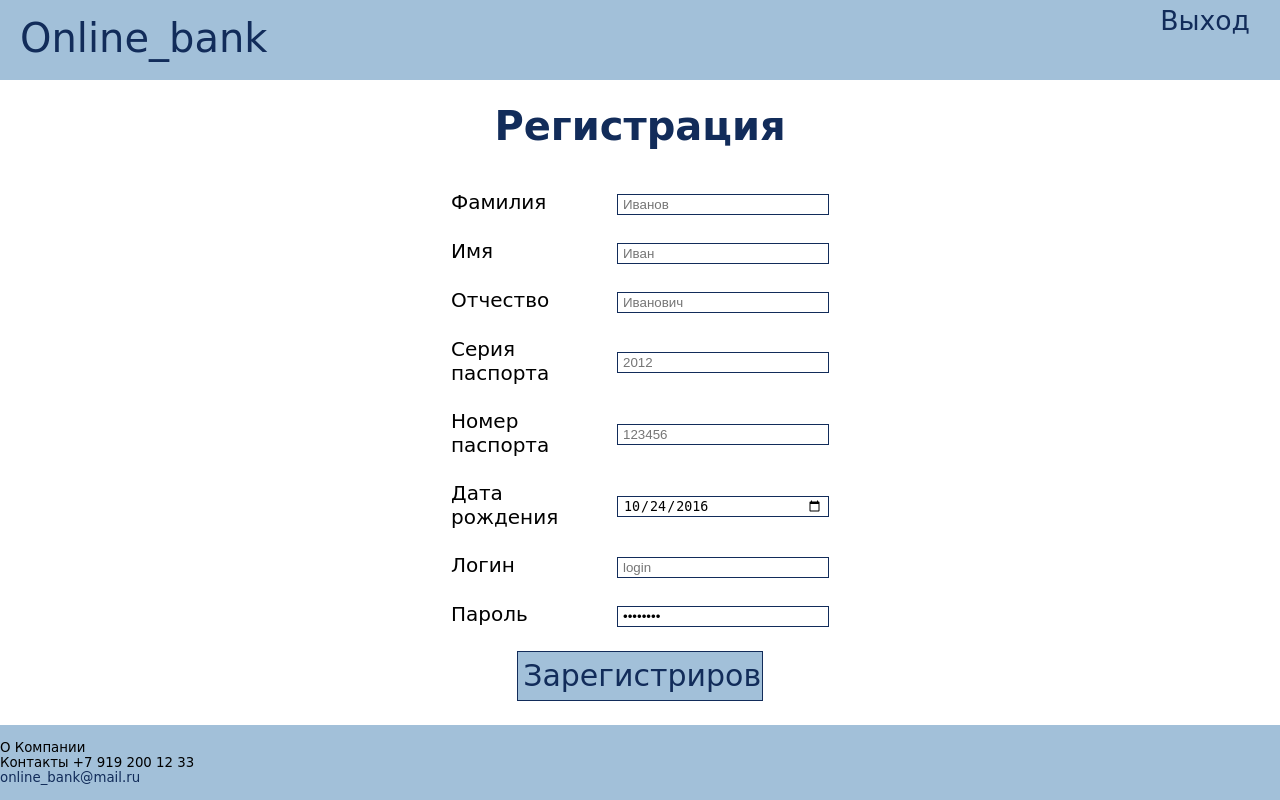
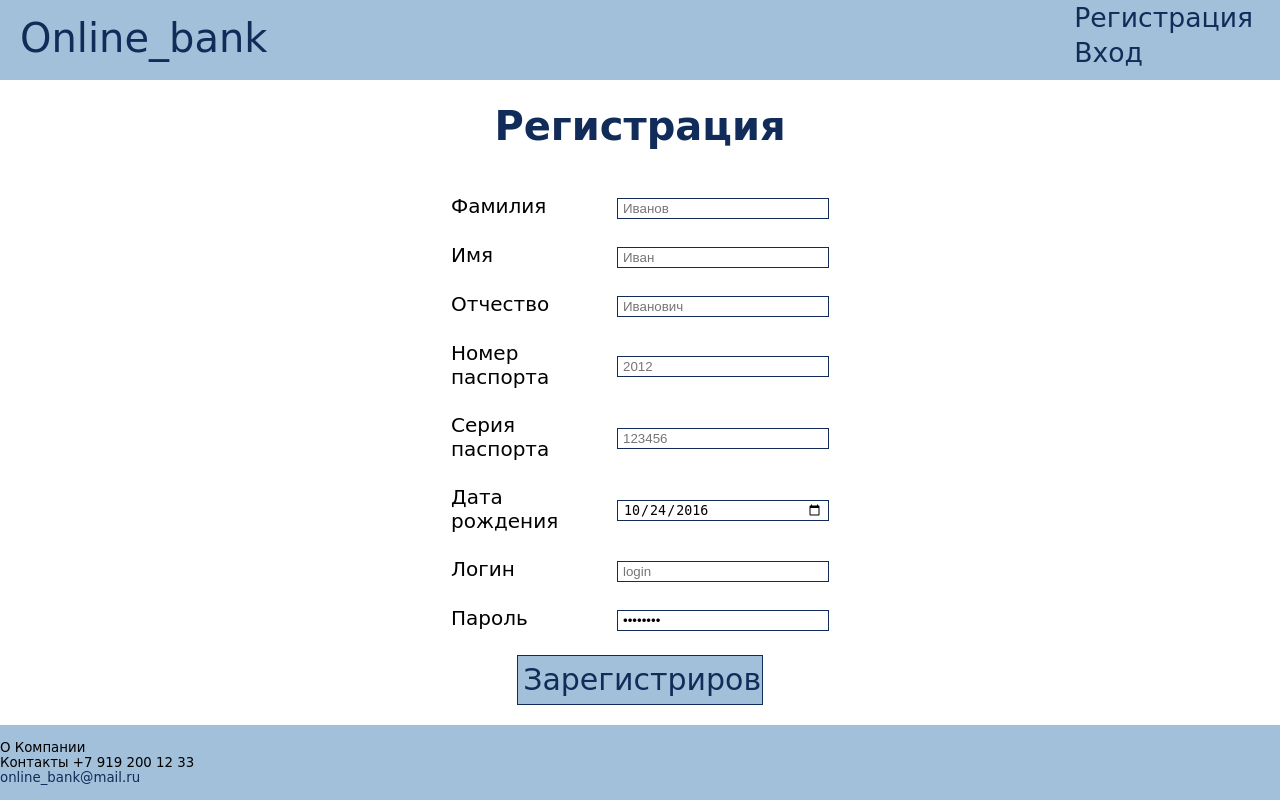
Before and after one commit to kalinina0902/Bank_system, a Flask app: template templates/registration.html in a window 1280 px wide. Run offline with Flask 2, Linux system fonts and the light colour scheme; the template is opened without the code that fills it, so the values that code supplies are empty.

Commit message:
Добавлена регистрация пользователя

```diff
--- a/main.py
+++ b/main.py
@@ -1,8 +1,7 @@
 from flask import Flask, render_template, request, redirect, url_for
 from model.client import *
 from services.add_service import AddService
-from services.find_service import AuthorizationService
-
+from services.find_service import FindService
 from datetime import date
 
 app = Flask(__name__)
@@ -10,43 +9,38 @@
 
 @app.route('/')
 def start():
-  return render_template('index.html')
-
-@app.route('/main')
-def exit():
-    return render_template('index.html')
+  return render_template('main_page.html')
 
 
-@app.route('/registration' )
-def registration():
- return render_template('registration.html')
-
-@app.route('/registration' , methods=['POST'])
-def registration_people():
-    name = request.args['first_name']
-    surname = request.args['second_name']
-    patronymic = request.args['patronymics']
-    passport_id = request.args['number_passport']
-    passport_seria = request.args['seria_passport']
-    date_of_birth = request.args['date_of_birth']
-    login = request.args['login']
-    password = request.args['password']
-    s = AddService.registration_client(name,surname,patronymic,passport_id,passport_seria,date_of_birth,login,password)
-    return render_template('authorization.html')
+@app.route('/main_page', methods=['GET'])
+def menu_action():
+    if request.args['button'] == 'Регистрация':
+        return render_template('registration.html', message="")
+    elif request.args['button'] == 'Вход':
+        return render_template('authorization.html', message="")
 
 
-@app.route('/authorization', methods=['GET'])
-def authorization():
-   return render_template('authorization.html')
+@app.route('/addClient', methods=['GET'])
+def addClient():
+    if request.args['button'] == 'Зарегистрироваться':
+        name = request.args['first_name']
+        surname = request.args['second_name']
+        patronymic = request.args['patronymic']
+        passport_id = int(request.args['passport_id'])
+        passport_seria = int(request.args['passport_seria'])
+        login = request.args['login']
+        password = request.args['password']
+        date_of_birth = request.args['date_of_birth']
+        ans = AddService.registration_client(name,surname,patronymic,passport_id,passport_seria,date_of_birth,login,password)
+        if ans == 1:
+            return render_template('authorization.html', message="Регистрация прошла успешно")
+        elif ans == 2:
+            return render_template('registration.html', message="Данные паспорта не валидны")
+    elif request.args['button'] == 'Регистрация':
+        return render_template('registration.html')
+    elif request.args['button'] == 'Вход':
+        return render_template('authorization.html')
 
-
-@app.route('/authorization', methods=['POST'])
-def authorization_people():
-    login = request.args['login']
-    password = request.args['password']
-    client_id = AuthorizationService(login,password)
-    if(client_id):
-        return render_template('client.html',client_id)
 
 if __name__ == '__main__':
  app.run(debug=True)
--- a/model/account.py
+++ b/model/account.py
@@ -5,13 +5,9 @@
 
 
 class Account(BaseModel):
-
-
     ID_account = IntegerField(primary_key=True, unique=True)
     sum = DoubleField(null=False)
     ID_client = ForeignKeyField(Client, backref="account")
     ID_offer = ForeignKeyField(Offer, on_delete=None)
     date_open = DateField()
-    date_close = DateField()
-    percent = DoubleField(null= False)
-    type = IntegerField(null= False)
+    date_close = DateField(null=True)
--- a/model/base_model.py
+++ b/model/base_model.py
@@ -1,6 +1,6 @@
 import peewee
 
-bank_db = peewee.SqliteDatabase('')
+bank_db = peewee.SqliteDatabase('BD.db')
 
 
 class BaseModel(peewee.Model):
--- a/model/client.py
+++ b/model/client.py
@@ -3,7 +3,6 @@
 
 
 class Client(BaseModel):
-
     ID_client = IntegerField(null=False, primary_key=True)
     name = CharField(max_length=100)
     surname = CharField(max_length=100)
--- a/model/offer.py
+++ b/model/offer.py
@@ -3,6 +3,7 @@
 
 class Offer(BaseModel):
     ID_offer = IntegerField(null=False, primary_key=True)
-    percent = DoubleField(null=False)
+    percent = DoubleField(null=True)
     name = CharField(max_length=100)
     type = CharField(max_length=100)
+    period = IntegerField(null=True)
--- a/model/operator.py
+++ b/model/operator.py
@@ -2,7 +2,6 @@
 from model.base_model import BaseModel
 
 class Operator(BaseModel):
-
    ID_operator = IntegerField(primary_key=True, unique=True)
    login = CharField(max_length=30, unique=True)
    password = CharField(max_length=20)
--- a/model/transaction.py
+++ b/model/transaction.py
@@ -4,8 +4,6 @@
 from model.account import Account
 
 class Transaction(BaseModel):
-
-
     ID_transaction = IntegerField(primary_key=True)
     sum = DoubleField (null=False)
     ID_client= ForeignKeyField(Client, backref="transaction")
--- a/services/find_service.py
+++ b/services/find_service.py
@@ -1,6 +1,6 @@
 from model.client import Client
 
-class AuthorizationService:
+class FindService:
 
     @staticmethod
     def log_in(login,password):
--- a/services/transaction_service.py
+++ b/services/transfer_service.py
@@ -1,9 +1,8 @@
 from model.account import Account
 from model.transaction import Transaction
 
-class Transactionservice:
 
-
+class TransferService:
     def transfer_money_another(self, id_from_ac, id_into_ac, sum):
 
         from_ac = Account.select().where(Account.number == id_from_ac).get()
--- a/static/style.css
+++ b/static/style.css
@@ -61,6 +61,25 @@
 	font-family: Monotype Corsiva, Cursive;
 	float: right;
 	color: #122C5A;
+}
+
+.menu input[type=submit]{
+    text-align: center;
+	height:35px;
+	line-height: 0px;
+	background:rgba(70,130, 180, 0);
+	color:#122C5A;
+	font-family: Monotype Corsiva, Cursive;
+	font-size: 20pt;
+	border-bottom: 1px solid rgba(70,130, 180, 0);
+	border-right: 1px solid rgba(70,130, 180, 0);
+	border-left: 1px solid rgba(70,130, 180, 0);
+	border-top: 1px solid rgba(70,130, 180, 0);
+	outline: none;
+}
+
+.menu input[type=submit]:hover{
+	color: #FFFFFF;
 }
 
 .logo a:hover{
--- a/templates/registration.html
+++ b/templates/registration.html
@@ -6,53 +6,57 @@
 <title>Online_bank : Регистрация</title>
 </head>
 <body>
+<form action="/addClient" method="GET">
 <div class="header">
-		<div class="logo">
+	<div class="logo">
 		Online_bank
 	</div>
 	<ul class="menu">
-		<li><a href={{url_for('exit')}}>Выход</a></li>
+		<li><input type="submit" name="button" value="Регистрация"></li>
+		<li><input type="submit" name="button" value="Вход"></li>
 	</ul>
 </div>
 
 <div class="content">
 	<table>
 	<tbody>
-	<form method='post' class='reg-form' action={{url_for('registration_people')}}>
 		<tr>
 		<th colspan = "2" align="center"><h1> Регистрация </h1></th>
 		</tr>
-		<tr><td><div class='form-row'><label for='form_sname'>Фамилия</label><br></div></td>
-			<td align="right"><div class='form-row'><input type='text' name="second_name" placeholder="Иванов"></div></td>
+		<tr>
+		<th colspan= '2' align = "center">{{message}}</th>
 		</tr>
-		<tr><td><div class='form-row'><label for='form_fname'>Имя</label><br></div></td>
-			<td align="right" ><div class="form-row"><input type='text' name="first_name" placeholder="Иван"></div></td>
+		<tr><td><div class='form-row'><label>Фамилия</label></div></td>
+			<td align="right"><div class='form-row'><input type='text' id='form_sname' name='second_name' placeholder="Иванов"></div></td>
 		</tr>
-		<tr><td><div class='form-row'><label for='form_fname'>Отчество</label><br></div></td>
-			<td  align="right"><div class="form-row"><input type='text' name="patronymics" placeholder="Иванович"></div></td>
+		<tr><td><div class='form-row'><label>Имя</label></div></td>
+			<td align="right" ><div class="form-row"><input type='text' id='form_fname' name='first_name' placeholder="Иван"></div></td>
 		</tr>
-		<tr><td><div class='form-row'><label for='form_fname'>Серия паспорта</label><br></div></td>
-			<td align="right"><div class="form-row"><input type='text'  name="seria_passport" placeholder="2012"></div></td>
+		<tr><td><div class='form-row'><label>Отчество</label></div></td>
+			<td  align="right"><div class="form-row"><input type='text' id='form_pname' name='patronymic' placeholder="Иванович"></div></td>
 		</tr>
-		<tr><td><div class='form-row'><label for='form_fname'>Номер паспорта</label><br></div></td>
-			<td align="right"><div class="form-row"><input type='text'  name="number_passport" placeholder="123456"></div></td>
+		<tr><td><div class='form-row'><label>Номер паспорта</label></div></td>
+			<td align="right"><div class="form-row"><input type='text' id='form_npas' name='passport_id' placeholder="2012"></div></td>
 		</tr>
-		<tr><td><div class='form-row'><label for='form_fname'>Дата рождения</label><br></div></td>
-			<td align="right"><div class="form-row"><input type="date"  name='date_of_birth' value="2016-10-24"></div></td>
+		<tr><td><div class='form-row'><label>Серия паспорта</label></div></td>
+			<td align="right"><div class="form-row"><input type='text' id='form_spas' name='passport_seria' placeholder="123456"></div></td>
 		</tr>
-		<tr><td><div class='form-row'><label for='form_email'>Логин</label><br></div></td>
-			<td align="right"><div class="form-row"><input type='login'  name='login' placeholder="login"></div></td>
+		<tr><td><div class='form-row'><label>Дата рождения</label></div></td>
+			<td align="right"><div class="form-row"><input type="date" id='form_dateofb' name='date_of_birth' value="2016-10-24"></div></td>
 		</tr>
-		<tr><td><div class='form-row'><label for='form_fpass'>Пароль</label><br></div></td>
+		<tr><td><div class='form-row'><label >Логин</label></div></td>
+			<td align="right"><div class="form-row"><input type='text' id='form_email' name='login' placeholder="login"></div></td>
+		</tr>
+		<tr><td><div class='form-row'><label>Пароль</label></div></td>
 			<td align="right"><div class="form-row"><input type='password' id='form_fpass' name='password' value="password"></div></td>
 		</tr>
 		<tr><td colspan = "2" align="center"><div class="form-row">
-			<input type="submit" value='Зарегистрироваться'></div></td>
+			<input type="submit" name="button" value='Зарегистрироваться'></div></td>
 		</tr>
-	</form>
 	</tbody>
 	</table>
 </div>
+</form>
 
 <div class="footer">
 	<br><div class="left"> О Компании </div>
```
Also changed, not shown: services/add_service.py (+24 -24 lines), templates/authorization.html (+19 -19 lines), templates/main_page.html (renamed from templates/index.html, +9 -9 lines), templates/style.css (+19 -0 lines), BD.db (added), 1 other file.
